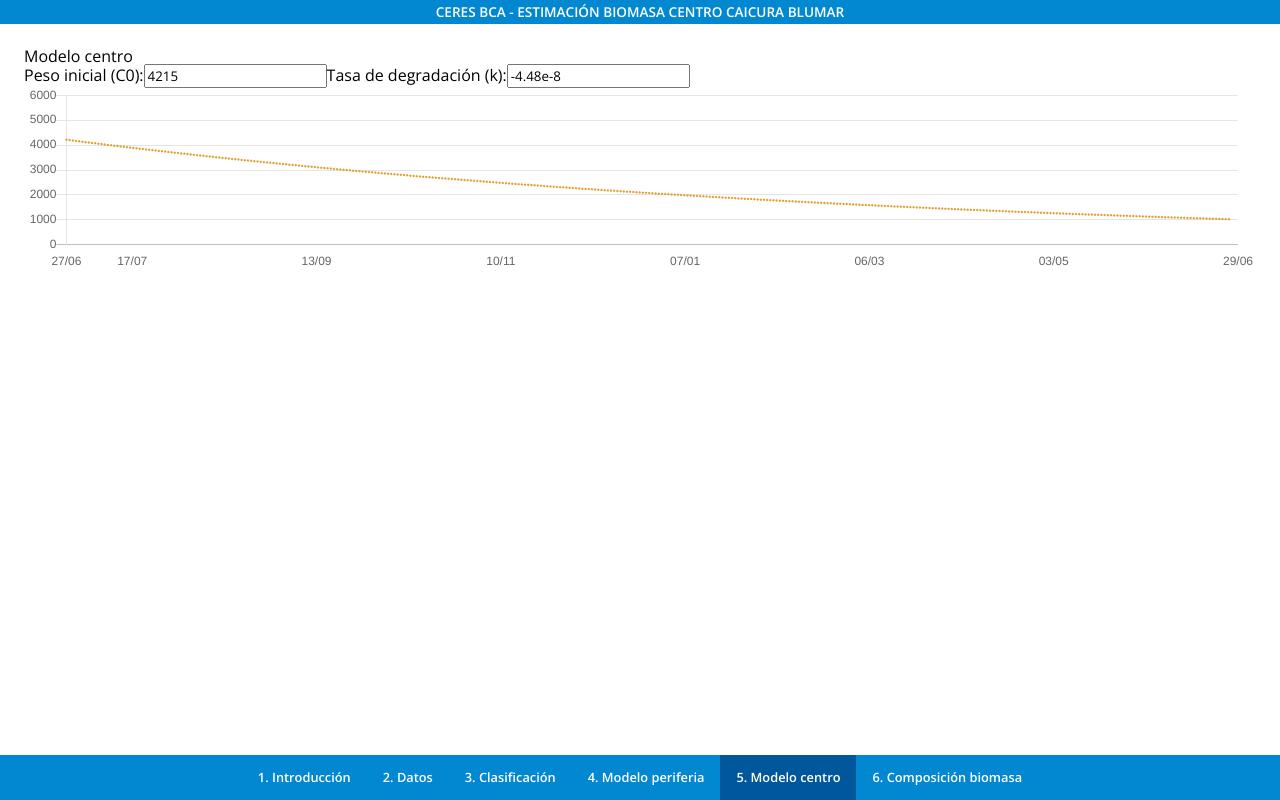
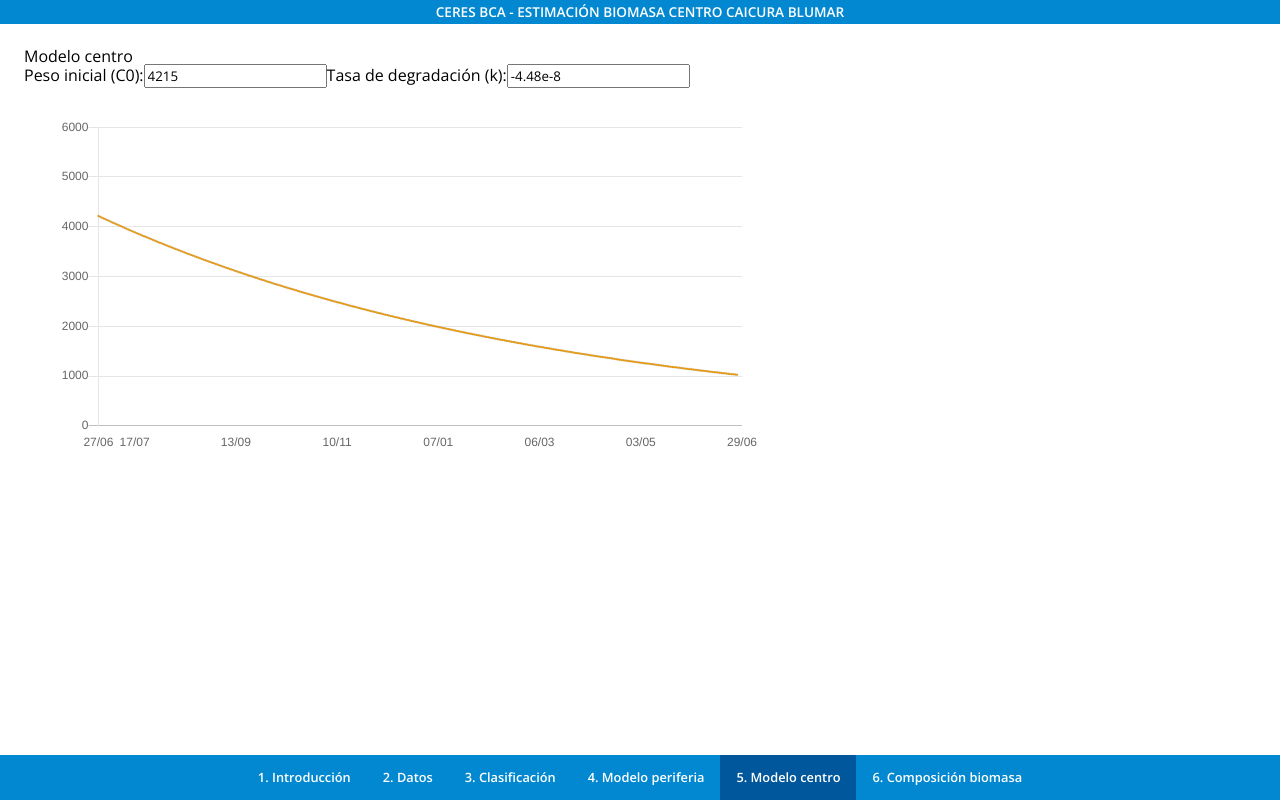
Before and after one commit to alavado/ceres-caicura, a React (Create React App) app: page /centro in a window 1280 px wide. Built offline with nearby package versions, Linux system fonts and the light colour scheme.

Commit message:
mejoras al diseño

```diff
--- a/src/components/Biomasa/Biomasa.js
+++ b/src/components/Biomasa/Biomasa.js
@@ -26,19 +26,49 @@ const Biomasa = () => {
 
   return (
     <div className="Biomasa">
-      <h1 className="Biomasa__titulo">Composición biomasa</h1>
+      <h1 className="Biomasa__titulo">Distribución modelos</h1>
+      <label>
+        <div className="Biomasa__label">Periferia:</div>
+        <input
+          type="number"
+          max={100}
+          min={0}
+        />
+      </label>
+      <label>
+        <div className="Biomasa__label">Centro:</div>
+        <input
+          type="number"
+          max={100}
+          min={0}
+        />
+      </label>
+      <h1 className="Biomasa__titulo">Estados de descomposición</h1>
       <div className="Biomasa__inputs">
         <label>
           <div className="Biomasa__label">Tasa cambio de estado diaria:</div>
-          <input value={tasaCambioEstado} step={0.05} onChange={e => setTasaCambioEstado(Number(e.target.value))} type="number" />
+          <input
+            value={tasaCambioEstado}
+            step={0.05}
+            onChange={e => setTasaCambioEstado(Number(e.target.value))}
+            type="number"
+          />
         </label>
         <label>
           <div className="Biomasa__label">Día aparición tipo pasta:</div>
-          <input value={diasAparicionPasta} onChange={e => setDiasAparicionPasta(Number(e.target.value))} type="number" />
+          <input
+            value={diasAparicionPasta}
+            onChange={e => setDiasAparicionPasta(Number(e.target.value))}
+            type="number"
+          />
         </label>
         <label>
           <div className="Biomasa__label">Día aparición huesos y escamas:</div>
-          <input value={diasAparicionHuesos} onChange={e => setDiasAparicionHuesos(Number(e.target.value))} type="number" />
+          <input
+            value={diasAparicionHuesos}
+            onChange={e => setDiasAparicionHuesos(Number(e.target.value))}
+            type="number"
+          />
         </label>
         <label>
           <div className="Biomasa__label">Inicio faena: </div>
--- a/src/components/Introduccion/Introduccion.js
+++ b/src/components/Introduccion/Introduccion.js
@@ -6,6 +6,9 @@ const Introduccion = () => {
     <div className="Introduccion">
       <div className="Introduccion__contenedor">
         ESTIMACIÓN BIOMASA CENTRO CAICURA BLUMAR
+        <p>Los pasos 2, 3 y 4 son para estimar el modelo de degradación para peces en la periferia del hundimiento, a partir de los datos del informe de CIBA.</p>
+        <p>El paso 5 permite especificar un modelo similar para los peces en el centro de la biomasa.</p>
+        <p>En el paso 6 se pueden ver los resultados.</p>
       </div>
     </div>
   )
--- a/src/components/ModeloCentro/ModeloCentro.css
+++ b/src/components/ModeloCentro/ModeloCentro.css
@@ -0,0 +1,6 @@
+.ModeloCentro__grafico {
+  padding: 2rem;
+  display: flex;
+  height: 50vh;
+  width: 60vw;
+}
--- a/src/components/ModeloCentro/ModeloCentro.js
+++ b/src/components/ModeloCentro/ModeloCentro.js
@@ -34,6 +34,7 @@ const ModeloCentro = () => {
           />
         </label>
       </div>
+      <div className="ModeloCentro__grafico">
         <Scatter
           data={{
             labels: fechas.map(fecha => fecha.unix()),
@@ -83,6 +84,7 @@ const ModeloCentro = () => {
           }}
         />
       </div>
+    </div>
   )
 }
 
```
Lines whose indentation alone changed are shown as unchanged.
